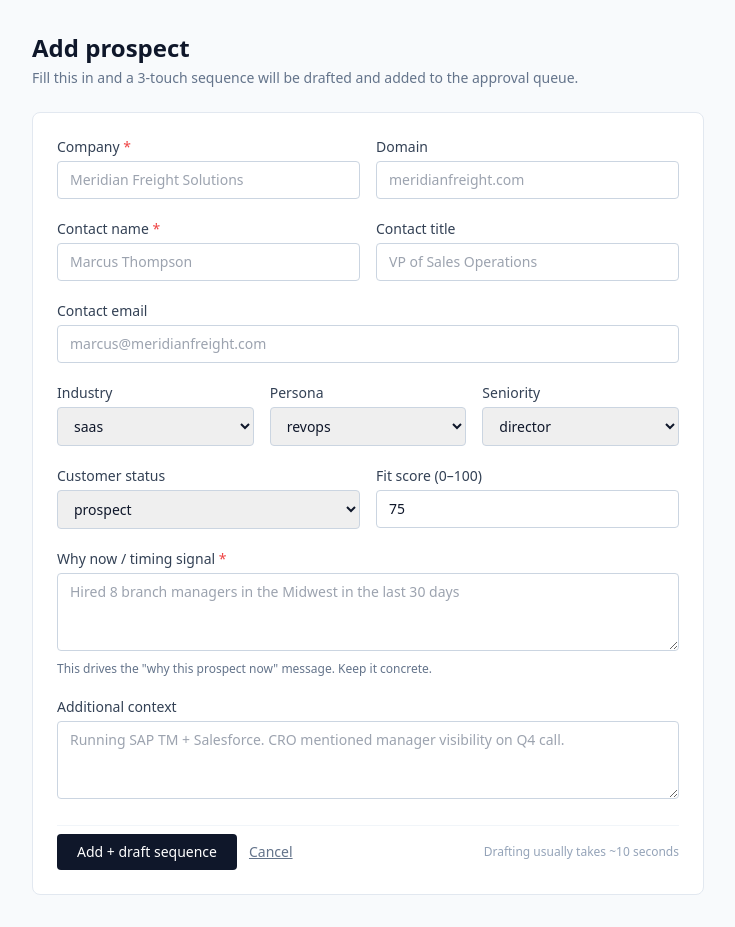
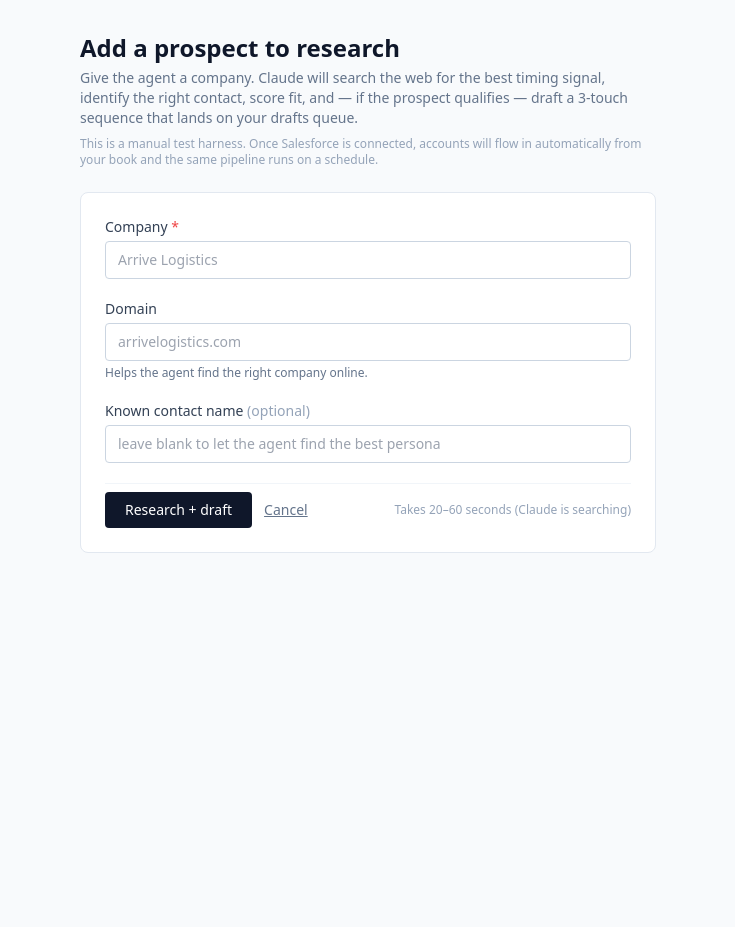
Before and after one commit to kaipasso-ambition/SDR-Agent, a Node project: template src/views/prospect_new.ejs in a window 1280 px wide. Shown: the whole page, without its empty margins (272-1007 px from the left). After the commit the page ends 553 px from the top, so only its background shows below. Run offline with Node 20 templates, Linux system fonts and the light colour scheme; the template is opened without the code that fills it, so the values that code supplies are empty; some libraries are stand-ins or nearby versions.

Commit message:
Wire real sourcing pipeline: research → score → draft → queue
Rebuild the "Add prospect" flow as a real sourcing test harness instead of
a manual draft-input form. Submitting a company now runs:

  Claude research agent (with web_search, prompt upgraded to lean on real
  timing signals — new exec hires, funding, earnings calls, LinkedIn
  headcount, persona posts) → upsert enriched prospect → if fit_score ≥ 60,
  writer drafts 3-touch sequence → lands in owner's approval queue.

Same pipeline the scheduled cron will run once Salesforce accounts flow in.

- New src/pipeline.js orchestrator
- researcher.js exposes enrichProspect() for on-demand single-prospect calls
- Research prompt upgraded with the timing-signal playbook (7 signal types,
  ranked; requires URL as source; disqualifies fabricated signals)
- Per-user prospect ownership: prospects.owner_user_id column; drafts and
  replies filtered to viewer (NULL owner = shared/legacy, visible to all)
- Simplified form: company + domain + optional contact name is enough —
  Claude finds the rest

```diff
--- a/db/schema.sql
+++ b/db/schema.sql
@@ -29,6 +29,10 @@ CREATE TABLE IF NOT EXISTS prospects (
 
 CREATE INDEX IF NOT EXISTS prospects_domain_idx ON prospects(domain);
 CREATE INDEX IF NOT EXISTS prospects_fit_score_idx ON prospects(fit_score);
+
+-- Per-user ownership (backfilled for existing rows as NULL = shared/legacy).
+ALTER TABLE prospects ADD COLUMN IF NOT EXISTS owner_user_id UUID REFERENCES users(id) ON DELETE SET NULL;
+CREATE INDEX IF NOT EXISTS prospects_owner_idx ON prospects(owner_user_id);
 
 -- Approval queue (outbound drafts)
 CREATE TABLE IF NOT EXISTS approval_queue (
--- a/src/views/prospect_new.ejs
+++ b/src/views/prospect_new.ejs
@@ -1,110 +1,48 @@
-<div class="max-w-2xl mx-auto">
+<div class="max-w-xl mx-auto">
   <div class="mb-6">
-    <h1 class="text-2xl font-semibold">Add prospect</h1>
-    <p class="text-sm text-slate-500 mt-1">Fill this in and a 3-touch sequence will be drafted and added to the approval queue.</p>
+    <h1 class="text-2xl font-semibold">Add a prospect to research</h1>
+    <p class="text-sm text-slate-500 mt-1">
+      Give the agent a company. Claude will search the web for the best timing signal, identify the right contact, score fit, and — if the prospect qualifies — draft a 3-touch sequence that lands on your drafts queue.
+    </p>
+    <p class="text-xs text-slate-400 mt-2">
+      This is a manual test harness. Once Salesforce is connected, accounts will flow in automatically from your book and the same pipeline runs on a schedule.
+    </p>
   </div>
 
   <% if (typeof error !== 'undefined' && error) { %>
     <div class="mb-4 bg-red-50 border border-red-200 text-red-800 rounded p-3 text-sm"><%= error %></div>
   <% } %>
 
+  <% if (typeof notice !== 'undefined' && notice) { %>
+    <div class="mb-4 bg-amber-50 border border-amber-200 text-amber-800 rounded p-3 text-sm"><%= notice %></div>
+  <% } %>
+
   <form method="POST" action="/prospects/new" class="bg-white border border-slate-200 rounded-lg p-6 space-y-5">
-    <div class="grid grid-cols-2 gap-4">
-      <div>
-        <label class="block text-sm font-medium text-slate-700 mb-1">Company <span class="text-red-500">*</span></label>
-        <input name="company" required value="<%= form.company || '' %>"
-          class="w-full border border-slate-300 rounded px-3 py-2 text-sm" placeholder="Meridian Freight Solutions" />
-      </div>
-      <div>
-        <label class="block text-sm font-medium text-slate-700 mb-1">Domain</label>
-        <input name="domain" value="<%= form.domain || '' %>"
-          class="w-full border border-slate-300 rounded px-3 py-2 text-sm" placeholder="meridianfreight.com" />
-      </div>
-    </div>
-
-    <div class="grid grid-cols-2 gap-4">
-      <div>
-        <label class="block text-sm font-medium text-slate-700 mb-1">Contact name <span class="text-red-500">*</span></label>
-        <input name="contact_name" required value="<%= form.contact_name || '' %>"
-          class="w-full border border-slate-300 rounded px-3 py-2 text-sm" placeholder="Marcus Thompson" />
-      </div>
-      <div>
-        <label class="block text-sm font-medium text-slate-700 mb-1">Contact title</label>
-        <input name="contact_title" value="<%= form.contact_title || '' %>"
-          class="w-full border border-slate-300 rounded px-3 py-2 text-sm" placeholder="VP of Sales Operations" />
-      </div>
+    <div>
+      <label class="block text-sm font-medium text-slate-700 mb-1">Company <span class="text-red-500">*</span></label>
+      <input name="company" required value="<%= form.company || '' %>"
+        class="w-full border border-slate-300 rounded px-3 py-2 text-sm" placeholder="Arrive Logistics" />
     </div>
 
     <div>
-      <label class="block text-sm font-medium text-slate-700 mb-1">Contact email</label>
-      <input type="email" name="contact_email" value="<%= form.contact_email || '' %>"
-        class="w-full border border-slate-300 rounded px-3 py-2 text-sm" placeholder="marcus@meridianfreight.com" />
-    </div>
-
-    <div class="grid grid-cols-3 gap-4">
-      <div>
-        <label class="block text-sm font-medium text-slate-700 mb-1">Industry</label>
-        <select name="industry" class="w-full border border-slate-300 rounded px-3 py-2 text-sm">
-          <% ['saas','logistics','fintech','staffing','insurance','proptech','healthtech','other'].forEach(function(v){ %>
-            <option value="<%= v %>" <%= form.industry === v ? 'selected' : '' %>><%= v %></option>
-          <% }); %>
-        </select>
-      </div>
-      <div>
-        <label class="block text-sm font-medium text-slate-700 mb-1">Persona</label>
-        <select name="persona" class="w-full border border-slate-300 rounded px-3 py-2 text-sm">
-          <% ['revops','salesops','sales_leader','sales_strategy'].forEach(function(v){ %>
-            <option value="<%= v %>" <%= form.persona === v ? 'selected' : '' %>><%= v %></option>
-          <% }); %>
-        </select>
-      </div>
-      <div>
-        <label class="block text-sm font-medium text-slate-700 mb-1">Seniority</label>
-        <select name="seniority" class="w-full border border-slate-300 rounded px-3 py-2 text-sm">
-          <% ['director','vp_plus','c_suite','manager'].forEach(function(v){ %>
-            <option value="<%= v %>" <%= form.seniority === v ? 'selected' : '' %>><%= v %></option>
-          <% }); %>
-        </select>
-      </div>
-    </div>
-
-    <div class="grid grid-cols-2 gap-4">
-      <div>
-        <label class="block text-sm font-medium text-slate-700 mb-1">Customer status</label>
-        <select name="customer_status" class="w-full border border-slate-300 rounded px-3 py-2 text-sm">
-          <% ['prospect','customer','churn'].forEach(function(v){ %>
-            <option value="<%= v %>" <%= (form.customer_status || 'prospect') === v ? 'selected' : '' %>><%= v %></option>
-          <% }); %>
-        </select>
-      </div>
-      <div>
-        <label class="block text-sm font-medium text-slate-700 mb-1">Fit score (0–100)</label>
-        <input type="number" name="fit_score" min="0" max="100" value="<%= form.fit_score || 75 %>"
-          class="w-full border border-slate-300 rounded px-3 py-2 text-sm" />
-      </div>
+      <label class="block text-sm font-medium text-slate-700 mb-1">Domain</label>
+      <input name="domain" value="<%= form.domain || '' %>"
+        class="w-full border border-slate-300 rounded px-3 py-2 text-sm" placeholder="arrivelogistics.com" />
+      <p class="text-xs text-slate-500 mt-1">Helps the agent find the right company online.</p>
     </div>
 
     <div>
-      <label class="block text-sm font-medium text-slate-700 mb-1">Why now / timing signal <span class="text-red-500">*</span></label>
-      <textarea name="timing_signal" required rows="3"
-        class="w-full border border-slate-300 rounded px-3 py-2 text-sm"
-        placeholder="Hired 8 branch managers in the Midwest in the last 30 days"><%= form.timing_signal || '' %></textarea>
-      <p class="text-xs text-slate-500 mt-1">This drives the "why this prospect now" message. Keep it concrete.</p>
-    </div>
-
-    <div>
-      <label class="block text-sm font-medium text-slate-700 mb-1">Additional context</label>
-      <textarea name="additional_context" rows="3"
-        class="w-full border border-slate-300 rounded px-3 py-2 text-sm"
-        placeholder="Running SAP TM + Salesforce. CRO mentioned manager visibility on Q4 call."><%= form.additional_context || '' %></textarea>
+      <label class="block text-sm font-medium text-slate-700 mb-1">Known contact name <span class="text-slate-400 font-normal">(optional)</span></label>
+      <input name="contact_name" value="<%= form.contact_name || '' %>"
+        class="w-full border border-slate-300 rounded px-3 py-2 text-sm" placeholder="leave blank to let the agent find the best persona" />
     </div>
 
     <div class="flex items-center gap-3 pt-2 border-t border-slate-100">
       <button type="submit" class="bg-slate-900 hover:bg-slate-800 text-white px-5 py-2 rounded text-sm font-medium">
-        Add + draft sequence
+        Research + draft
       </button>
       <a href="/drafts" class="text-sm text-slate-500 hover:text-slate-900 underline">Cancel</a>
-      <span class="text-xs text-slate-400 ml-auto">Drafting usually takes ~10 seconds</span>
+      <span class="text-xs text-slate-400 ml-auto">Takes 20–60 seconds (Claude is searching)</span>
     </div>
   </form>
 </div>
```
Also changed, not shown: src/agents/researcher.js (+17 -7 lines), src/db/prospects.js (+5 -3 lines), src/pipeline.js (added, +50 -0 lines), src/prompts/research.js (+46 -24 lines), src/queue/approval_queue.js (+8 -6 lines), src/web/routes.js (+32 -39 lines).
